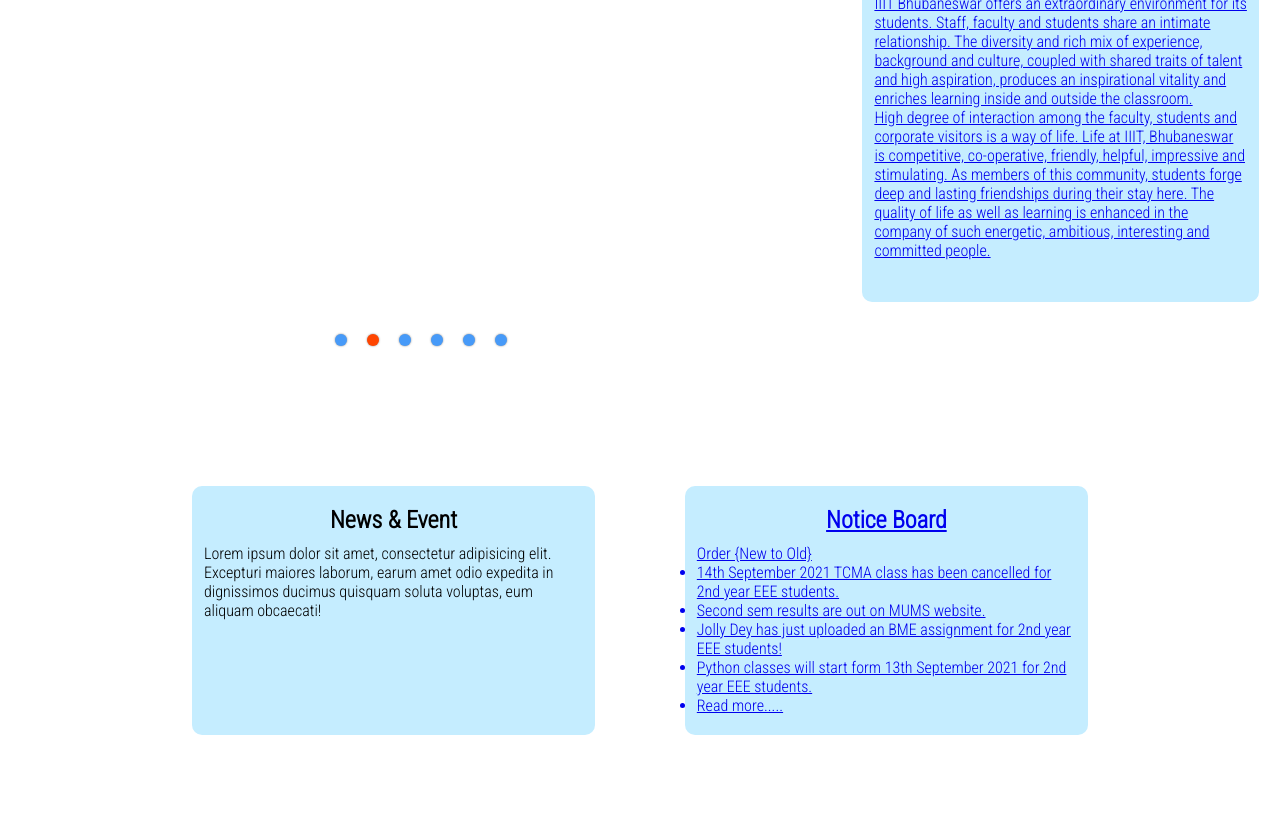
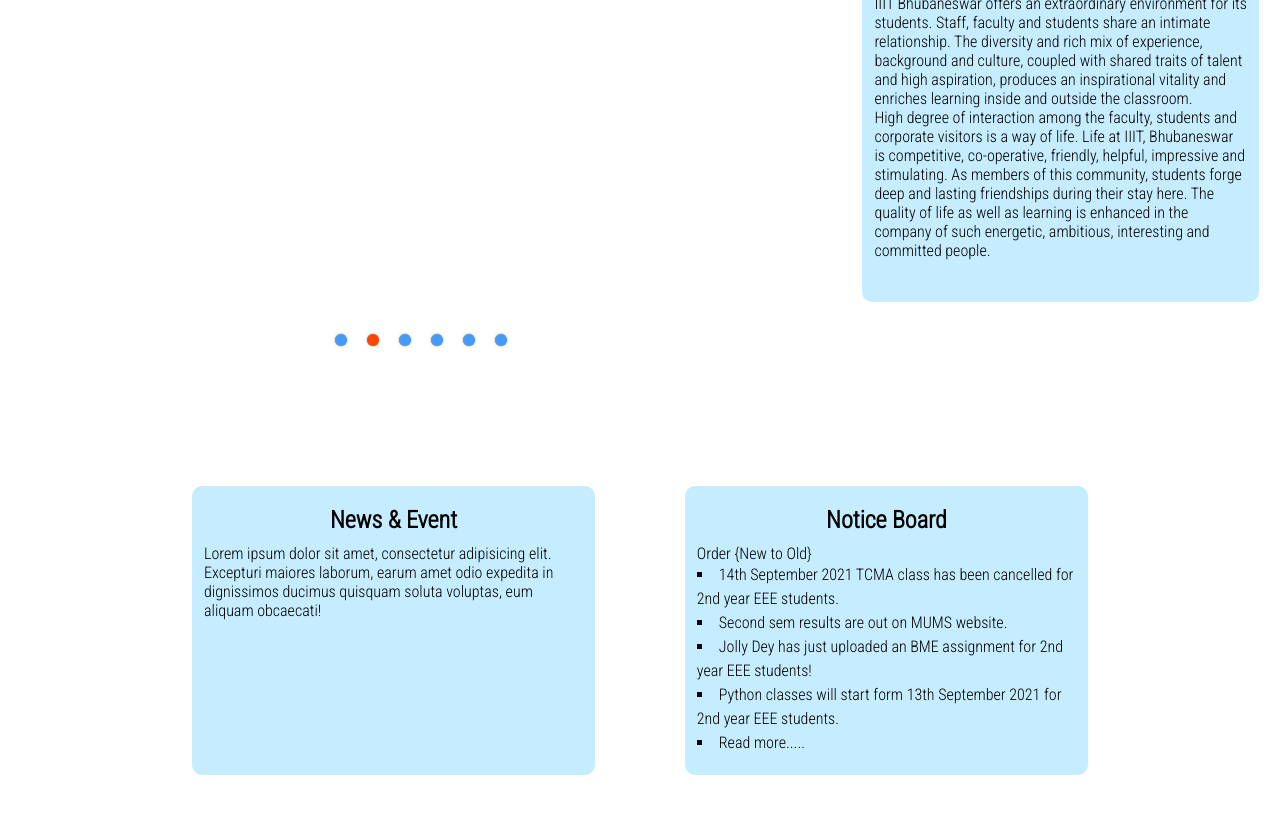
Before and after one commit to sidray2002/collegewebsite1, a plain HTML site: page index.html in a window 1280 px wide. Shown: the part 964-1787 px from the top of the page. Drawn offline with Linux system fonts and the light colour scheme; a script that the page names is missing.

Commit message:
Update style.css

```diff
--- a/style.css
+++ b/style.css
@@ -627,3 +627,29 @@ nav .fa
     margin-top: auto;
     margin-bottom: auto;
 }
+
+
+.time h1{
+    padding-top: 20px;
+    padding-bottom: 20px;
+    text-align: center;
+
+}
+
+.news a{
+    color: black;
+    text-decoration: none;
+
+}
+
+.news1 a{
+    color: black;
+    text-decoration: none;
+}
+
+.news ul li{
+    text-align: left;
+    list-style: square;
+    list-style-position: inside;
+    line-height: 150%;
+}
```
